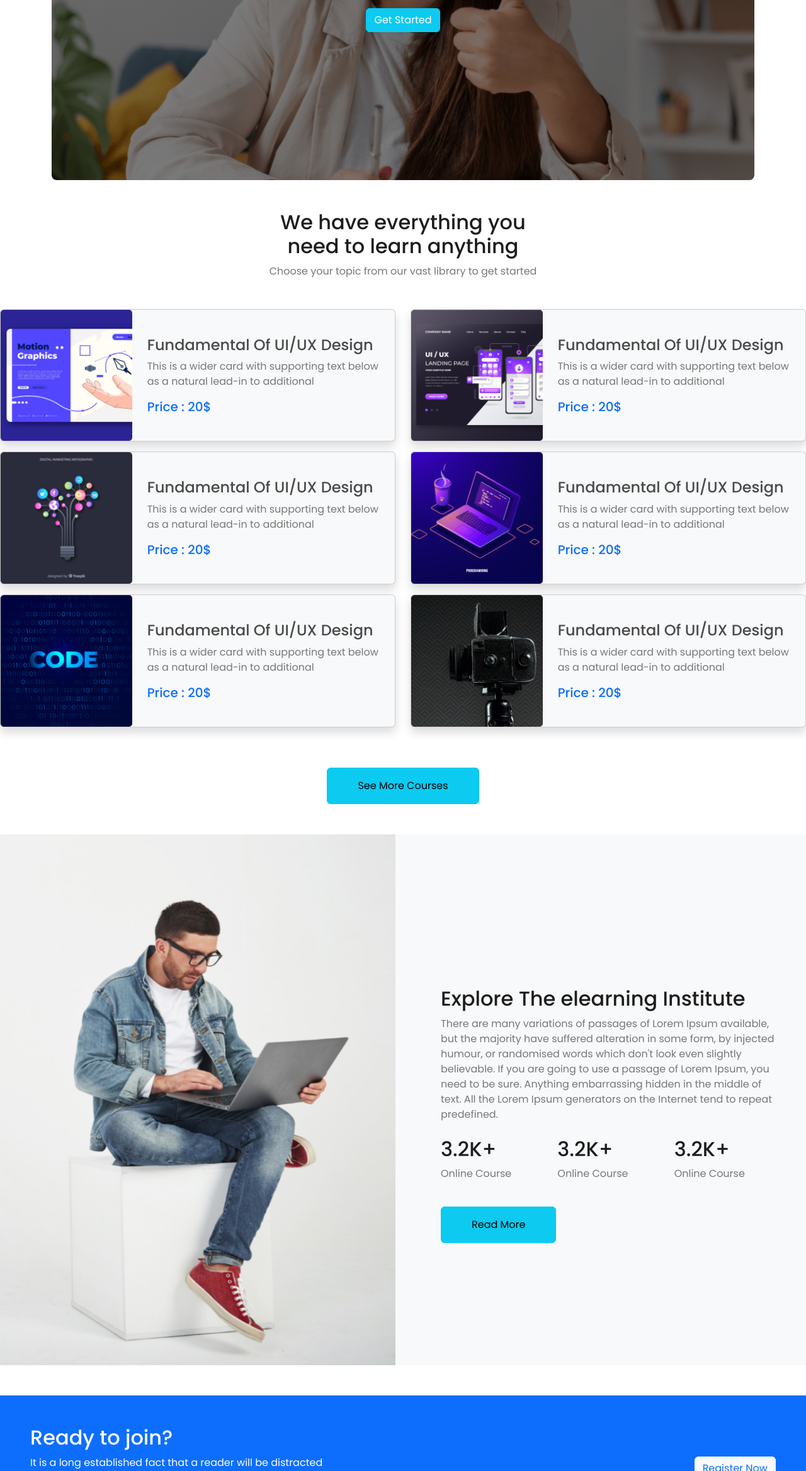
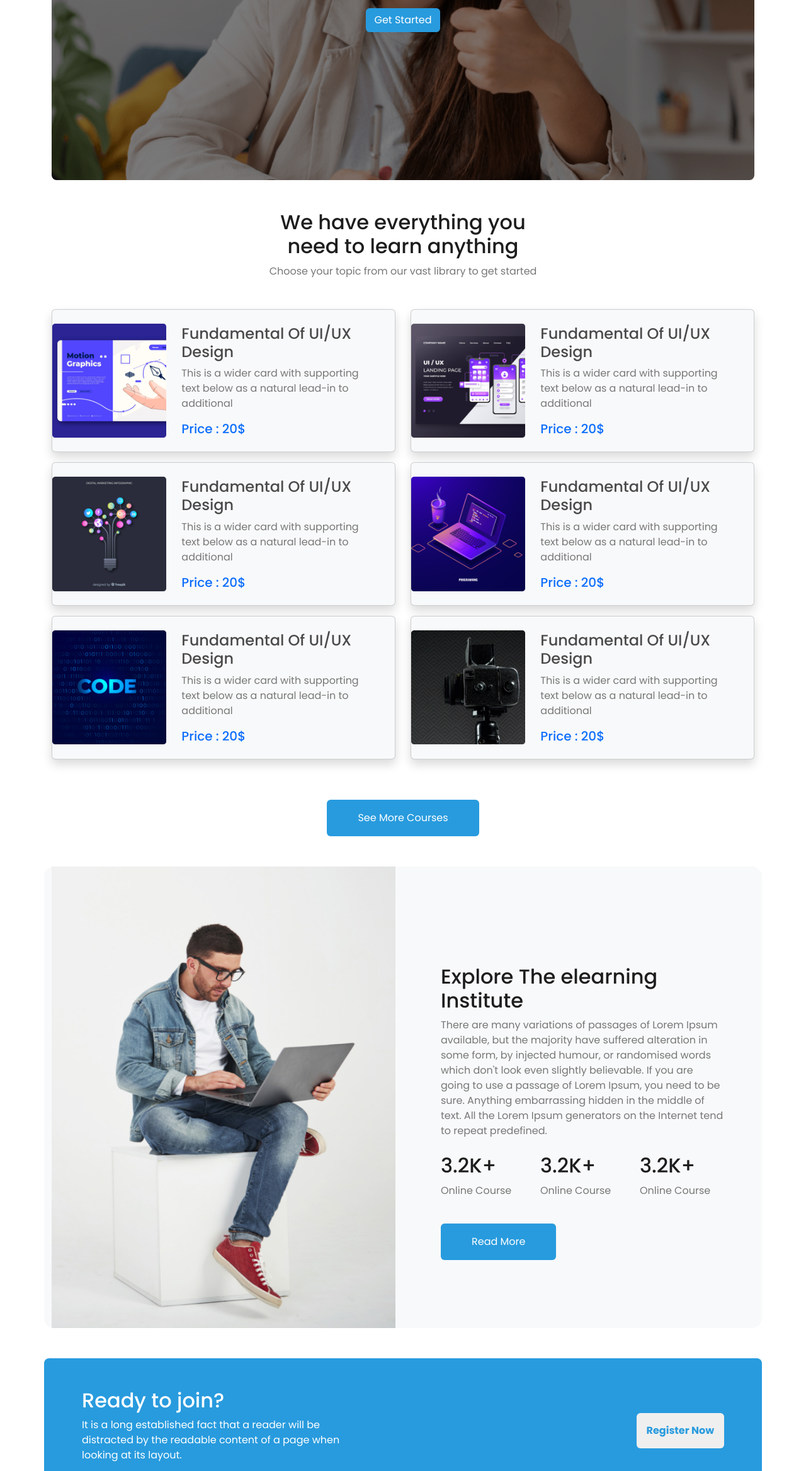
Before and after one commit to msriaj/eStudy, a plain HTML site: page index.html in a window 1280 px wide. Shown: the part 464-2800 px from the top of the page at 63% size. Drawn offline with nearby package versions, Linux system fonts and the light colour scheme.

Commit message:
color and bg update with customcss

```diff
--- a/index.html
+++ b/index.html
@@ -16,9 +16,6 @@
 </head>
 
 <body>
-
-
-
 
     <div class="container">
         <header>
@@ -60,6 +57,7 @@
                 </div>
             </nav>
         </header>
+        <section>
             <!-- slider start  -->
             <div id="carouselExampleCaptions" class="carousel slide mt-5" data-bs-ride="false">
 
@@ -71,14 +69,15 @@
                         <div class="card-img-overlay d-flex flex-column align-items-center
                                 justify-content-center p-5">
                             <h1 class="text-white">Get Started Digital Learning</h1>
-                        <p class="text-white text-center">It is a long established fact that a reader will be distracted
+                            <p class="text-white text-center">It is a long established fact that a reader will be
+                                distracted
                                 by the
                                 readable <br>
                                 content of
                                 a
                                 page when looking at its
                                 layout.</p>
-                        <a href="#" class="btn btn-info text-white">Get Started</a>
+                            <a href="#" class="btn btn-custom text-white">Get Started</a>
 
                         </div>
 
@@ -88,14 +87,15 @@
                         <div class="card-img-overlay d-flex flex-column align-items-center
                                 justify-content-center p-5">
                             <h1 class="text-white">Get Started Digital Learning</h1>
-                        <p class="text-white text-center">It is a long established fact that a reader will be distracted
+                            <p class="text-white text-center">It is a long established fact that a reader will be
+                                distracted
                                 by the
                                 readable <br>
                                 content of
                                 a
                                 page when looking at its
                                 layout.</p>
-                        <a href="#" class="btn btn-info text-white">Get Started</a>
+                            <a href="#" class="btn btn-custom text-white">Get Started</a>
                         </div>
                     </div>
                     <div class="carousel-item ">
@@ -103,14 +103,15 @@
                         <div class="card-img-overlay d-flex flex-column align-items-center
                                 justify-content-center p-5">
                             <h1 class="text-white">Get Started Digital Learning</h1>
-                        <p class="text-white text-center">It is a long established fact that a reader will be distracted
+                            <p class="text-white text-center">It is a long established fact that a reader will be
+                                distracted
                                 by the
                                 readable <br>
                                 content of
                                 a
                                 page when looking at its
                                 layout.</p>
-                        <a href="#" class="btn btn-info text-white">Get Started</a>
+                            <a href="#" class="btn btn-custom text-white">Get Started</a>
                         </div>
                     </div>
                 </div>
@@ -126,7 +127,8 @@
                 <span class="carousel-control-next-icon" aria-hidden="true"></span>
                 <span class="visually-hidden">Next</span>
             </button>
-    </div>
+        </section>
+
 
         <!-- course list start  -->
         <div class="text-center  my-5">
@@ -240,7 +242,7 @@
 
         </div>
         <div class="d-flex justify-content-center my-5">
-        <a href="#" class="btn btn-info  px-5 py-3 ">See More Courses</a>
+            <a href="#" class="btn btn-custom  px-5 py-3 ">See More Courses</a>
         </div>
 
 
@@ -281,7 +283,7 @@
                                 <p>Online Course</p>
                             </div>
                         </div>
-                    <a href="#" class="btn btn-info px-5 py-3 ">Read More</a>
+                        <a href="#" class="btn btn-custom px-5 py-3 ">Read More</a>
                     </div>
                 </div>
             </div>
@@ -289,7 +291,7 @@
 
         <!-- ready to join  -->
         <section>
-        <div class="row align-items-center bg-primary my-5 p-5 rounded-3 text-center text-md-start text-lg-left">
+            <div class="row align-items-center bg-custom my-5 p-5 rounded-3 text-center text-md-start text-lg-left">
                 <div class="col-md-5">
                     <h2 class="text-white">
                         Ready to join?
@@ -300,7 +302,8 @@
                         layout.</p>
                 </div>
                 <div class="col-md-7 d-flex justify-content-md-end justify-content-center">
-                <button class="btn btn-light text-primary" data-bs-toggle="modal" data-bs-target="#exampleModal">
+                    <button class="border-0 rounded-2 p-3 text-custom fw-bold" data-bs-toggle="modal"
+                        data-bs-target="#exampleModal">
                         Register
                         Now</button>
                 </div>
@@ -365,7 +368,7 @@
                     </div>
                     <div class="modal-footer">
                         <button type="button" class="btn btn-secondary" data-bs-dismiss="modal">Close</button>
-                    <button type="button" class="btn btn-info">Register </button>
+                        <button type="button" class="btn btn-custom">Register </button>
 
                     </div>
 
@@ -426,7 +429,7 @@
                 </div>
             </div>
             <div class="d-flex justify-content-center my-5">
-            <a href="#" class="btn btn-info  px-5 py-3 ">View All</a>
+                <a href="#" class="btn btn-custom  px-5 py-3 ">View All</a>
             </div>
         </section>
         <!-- feedback section  -->
--- a/style.css
+++ b/style.css
@@ -6,6 +6,12 @@ body {
 
 img {
     width: 100%;
+}
+
+a:hover {
+    text-decoration: none;
+    color: #289BDE;
+
 }
 
 h1,
@@ -24,3 +30,13 @@ p {
 .carousel-item img {
     filter: brightness(50%);
 }
+
+.bg-custom,
+.btn-custom {
+    background-color: #289BDE;
+    color: #ffffff;
+}
+
+.text-custom {
+    color: #289BDE;
+}
```
Lines whose indentation alone changed are shown as unchanged.
